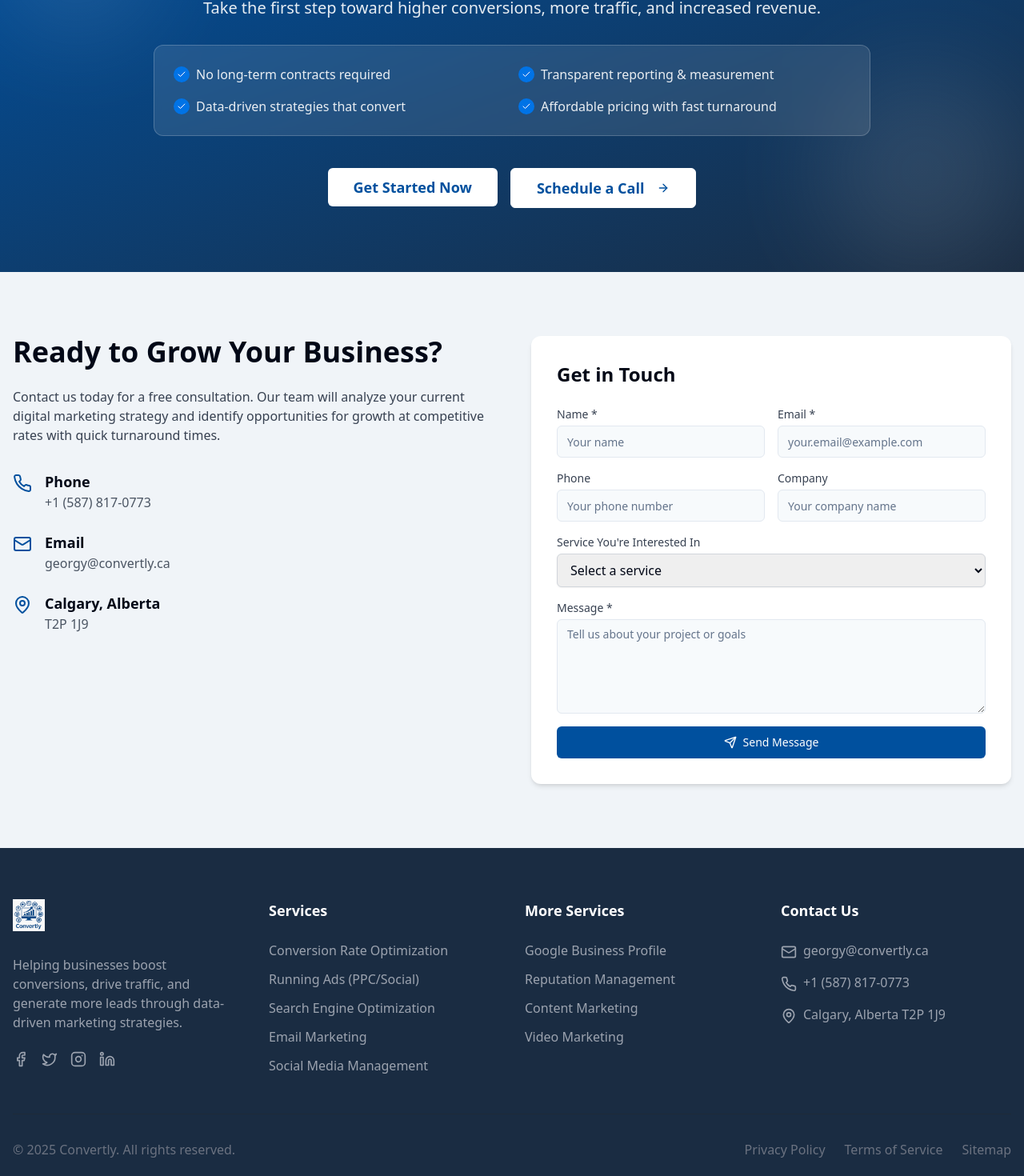
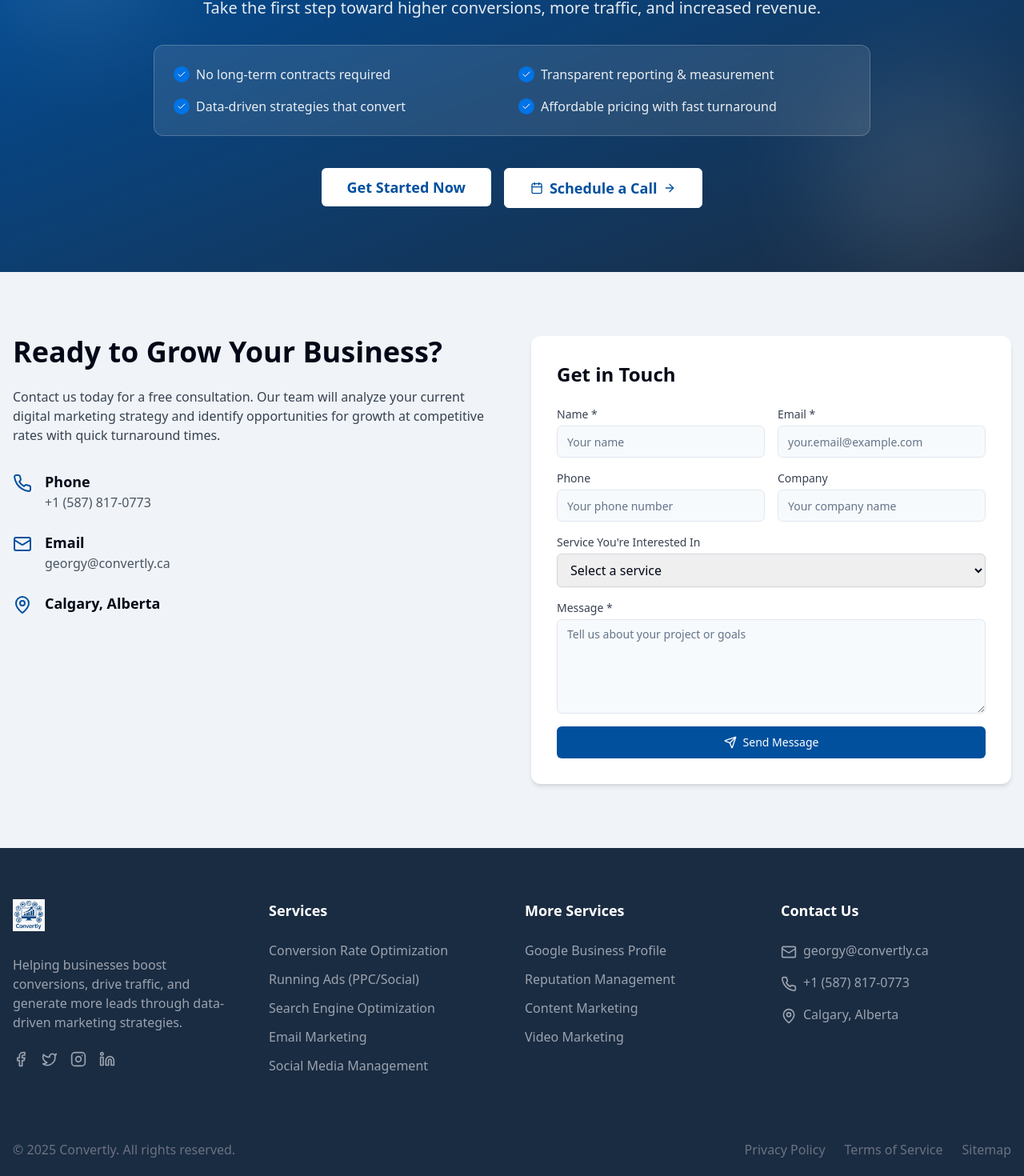
Before and after one commit to georgybusov/convertify-base-version, a React (Vite) app: page / in a window 1280 px wide. Shown: the part 3855-5325 px from the top of the page at 80% size. Built offline with nearby package versions, Linux system fonts and the light colour scheme.

Commit message:
Refactor: Update contact section
- Update the "Schedule a Call" button to link to a calendar or remove it.
- Remove the postal code from the location.

```diff
--- a/src/components/ContactForm.tsx
+++ b/src/components/ContactForm.tsx
@@ -1,3 +1,4 @@
+
 import { useState } from "react";
 import { useToast } from "@/hooks/use-toast";
 import { Button } from "@/components/ui/button";
@@ -81,7 +82,6 @@ const ContactForm = () => {
                 <MapPin className="h-6 w-6 text-convertly-blue mr-4 mt-1" />
                 <div>
                   <h3 className="font-semibold text-lg">Calgary, Alberta</h3>
-                  <p className="text-gray-600">T2P 1J9</p>
                 </div>
               </div>
             </div>
--- a/src/components/Cta.tsx
+++ b/src/components/Cta.tsx
@@ -1,6 +1,6 @@
 
 import { Button } from "@/components/ui/button";
-import { ArrowRight, Check } from "lucide-react";
+import { ArrowRight, Check, Calendar } from "lucide-react";
 
 const Cta = () => {
   const benefits = [
@@ -9,6 +9,9 @@ const Cta = () => {
     "Data-driven strategies that convert",
     "Affordable pricing with fast turnaround"
   ];
+
+  // Google calendar scheduling link for georgy@convertly.ca
+  const scheduleUrl = "https://calendar.google.com/calendar/appointments/schedules/AcZssZ1PUwf_jLKvFLBaX5t1B-mxsO7YzsdDWXW-Tmex-l-X9dRNH96ysZgWNLbW6SBa4pBnABs1XRl0";
 
   return (
     <section className="py-20 bg-gradient-to-br from-convertly-blue to-convertly-dark relative overflow-hidden">
@@ -48,9 +51,13 @@ const Cta = () => {
             <Button
               variant="outline"
               className="border-white text-convertly-blue font-bold bg-white hover:bg-white/90 group px-8 py-6 text-lg"
+              onClick={() => window.open(scheduleUrl, '_blank')}
             >
-              Schedule a Call
-              <ArrowRight className="ml-2 h-5 w-5 group-hover:translate-x-1 transition-transform" />
+              <span className="flex items-center">
+                <Calendar className="mr-2 h-5 w-5" />
+                Schedule a Call
+                <ArrowRight className="ml-2 h-5 w-5 group-hover:translate-x-1 transition-transform" />
+              </span>
             </Button>
           </div>
         </div>
--- a/src/components/Footer.tsx
+++ b/src/components/Footer.tsx
@@ -1,3 +1,4 @@
+
 import {
   Facebook, Twitter, Instagram, Linkedin, Mail, Phone, MapPin
 } from "lucide-react";
@@ -73,7 +74,7 @@ const Footer = () => {
               <li className="flex items-start">
                 <MapPin className="h-5 w-5 text-gray-400 mr-2 mt-1" />
                 <span className="text-gray-400">
-                  Calgary, Alberta T2P 1J9
+                  Calgary, Alberta
                 </span>
               </li>
             </ul>
```
